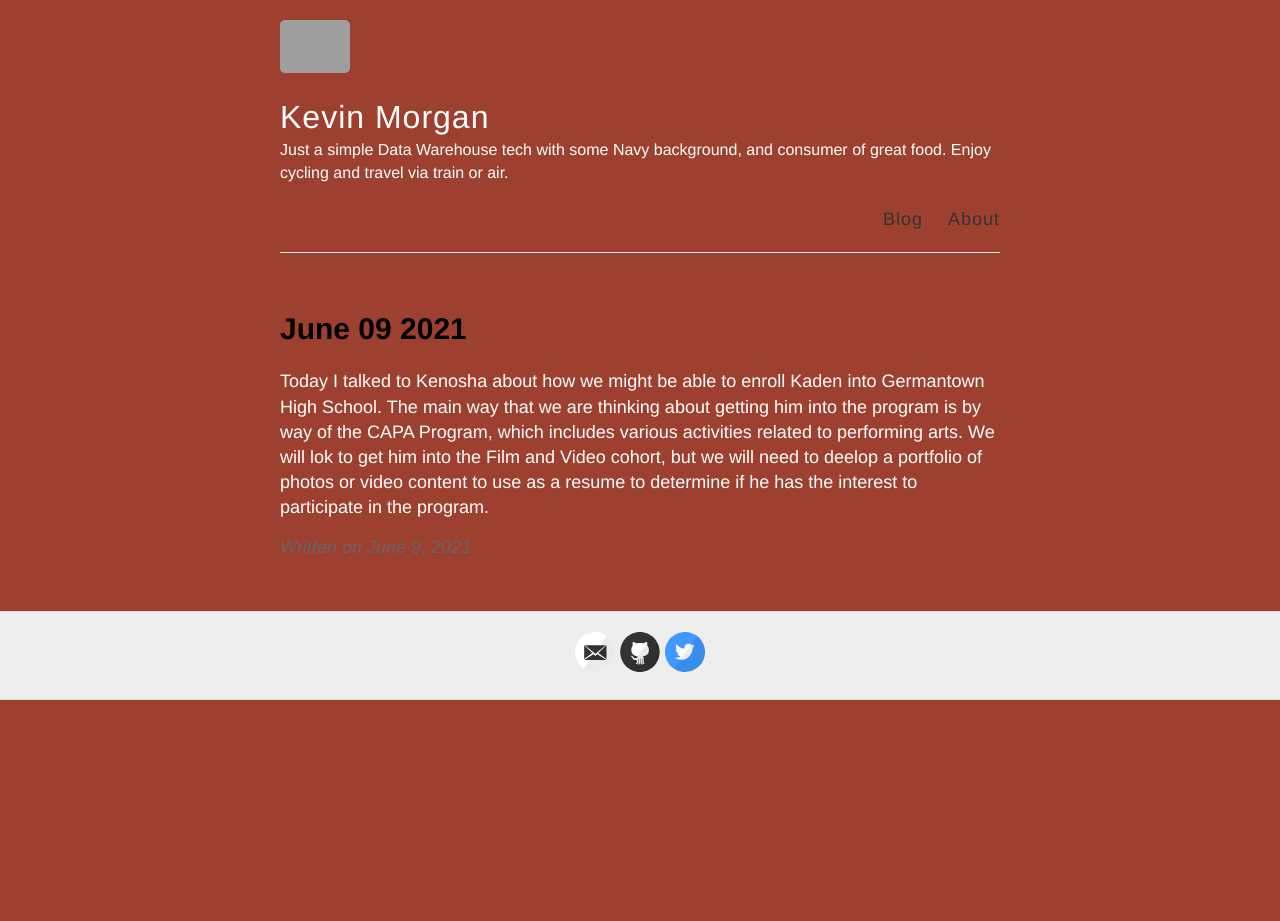
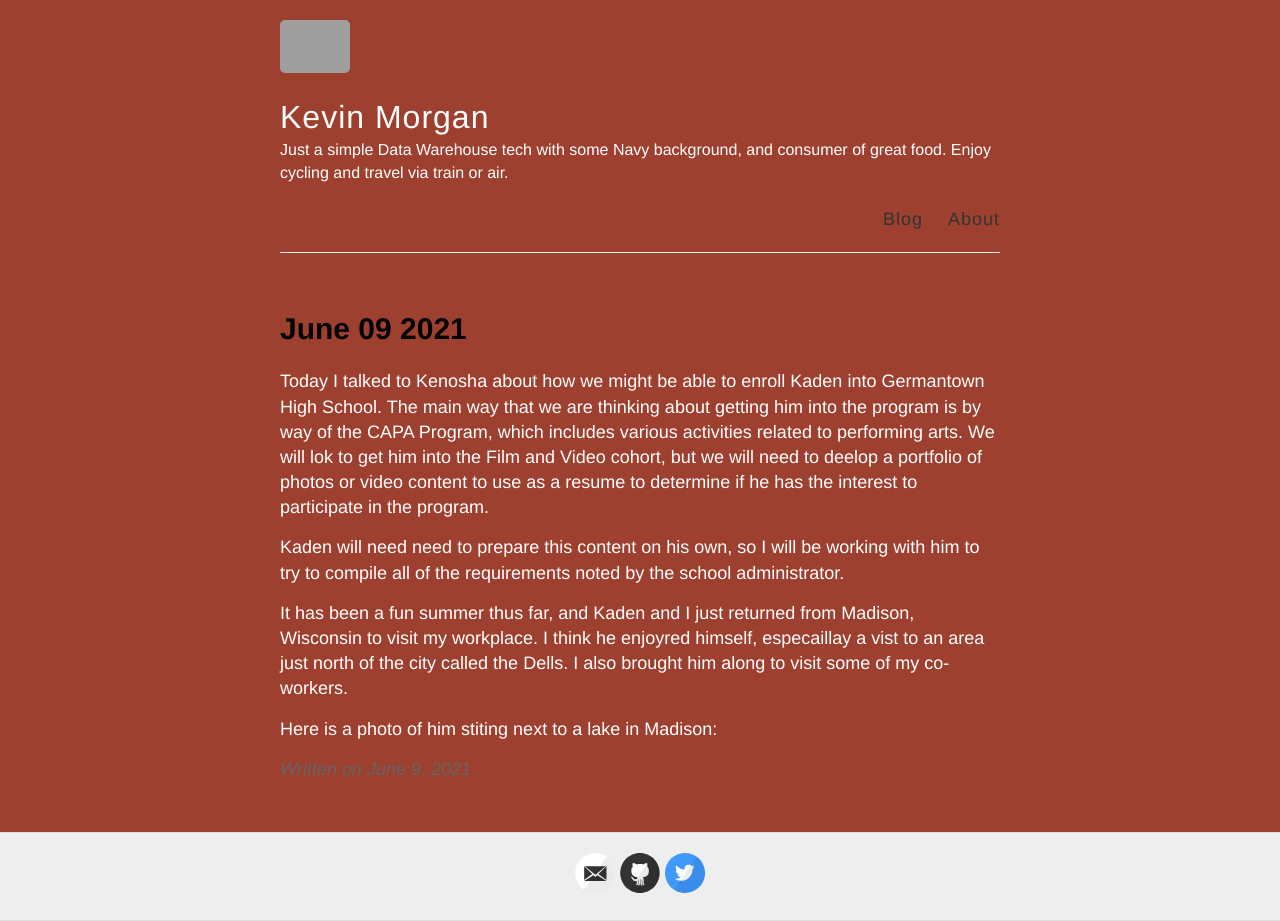
Before and after one commit to kdn2349/constantine, a Jekyll site: the page built from _posts/2021-06-09-June-09-2021.md, in a window 1280 px wide. Built offline with Jekyll 4.4.1, drawn with Linux system fonts in a browser that asks for light colours; our own code applies the rules of GitHub Pages for plain Markdown files; before the commit the page ends 900 px from its top, so only the background shows below that; grey boxes are pictures that could not be loaded.

Commit message:
Update 2021-06-09-June-09-2021.md

```diff
--- a/_posts/2021-06-09-June-09-2021.md
+++ b/_posts/2021-06-09-June-09-2021.md
@@ -1,3 +1,12 @@
 Today I talked to Kenosha about how we might be able to enroll Kaden into Germantown High School. The main way that we are thinking about getting him into the program is by way of the CAPA Program,
 which includes various activities related to performing arts. We will lok to get him into the Film and Video cohort, but we will need to deelop a portfolio of photos
 or video content to use as a resume to determine if he has the interest to participate in the program.
+
+
+
+Kaden will need need to prepare this content on his own, so I will be working with him to try to compile all of the requirements noted by the school administrator.
+
+
+It has been a fun summer thus far, and Kaden and I just returned from Madison, Wisconsin to visit my workplace. I think he enjoyred himself, especaillay a vist to an area just north of the city called the Dells. I also brought him along to visit some of my co-workers.
+
+Here is a photo of him stiting next to a lake in Madison:
```
